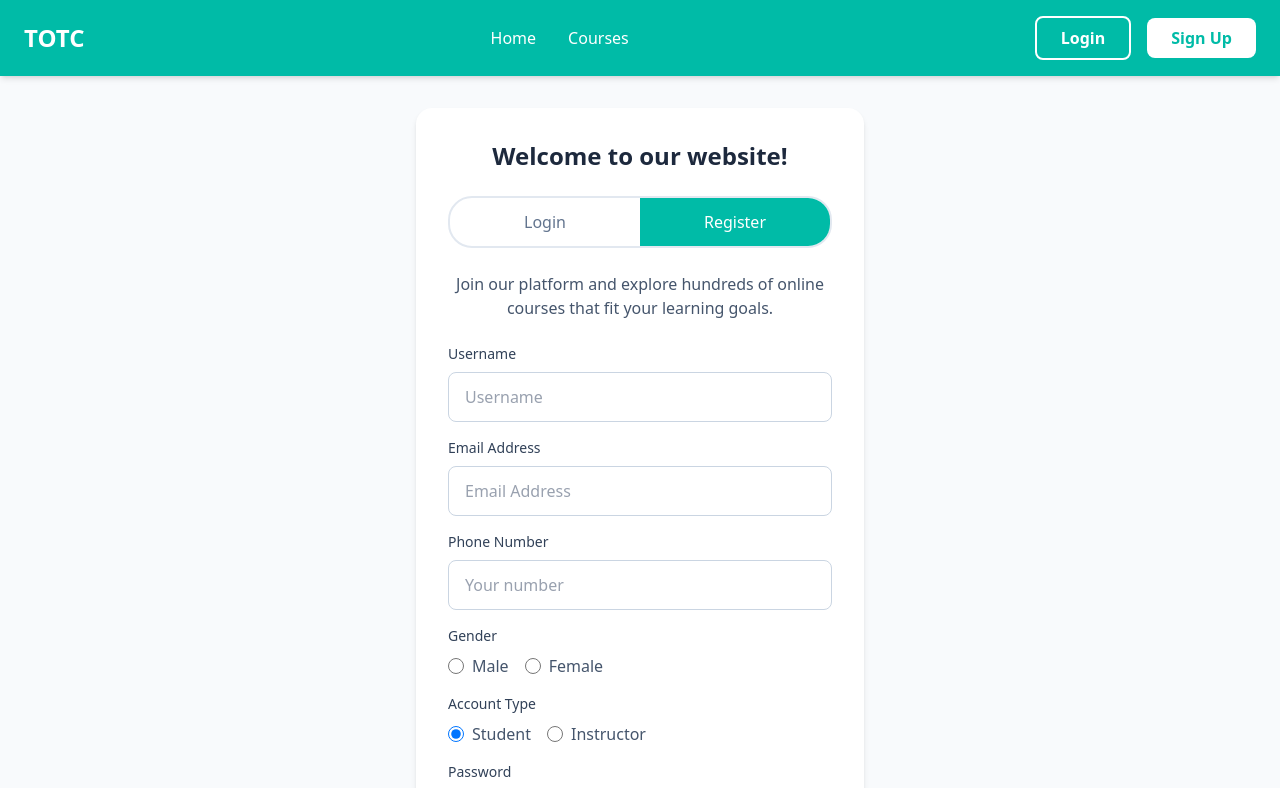
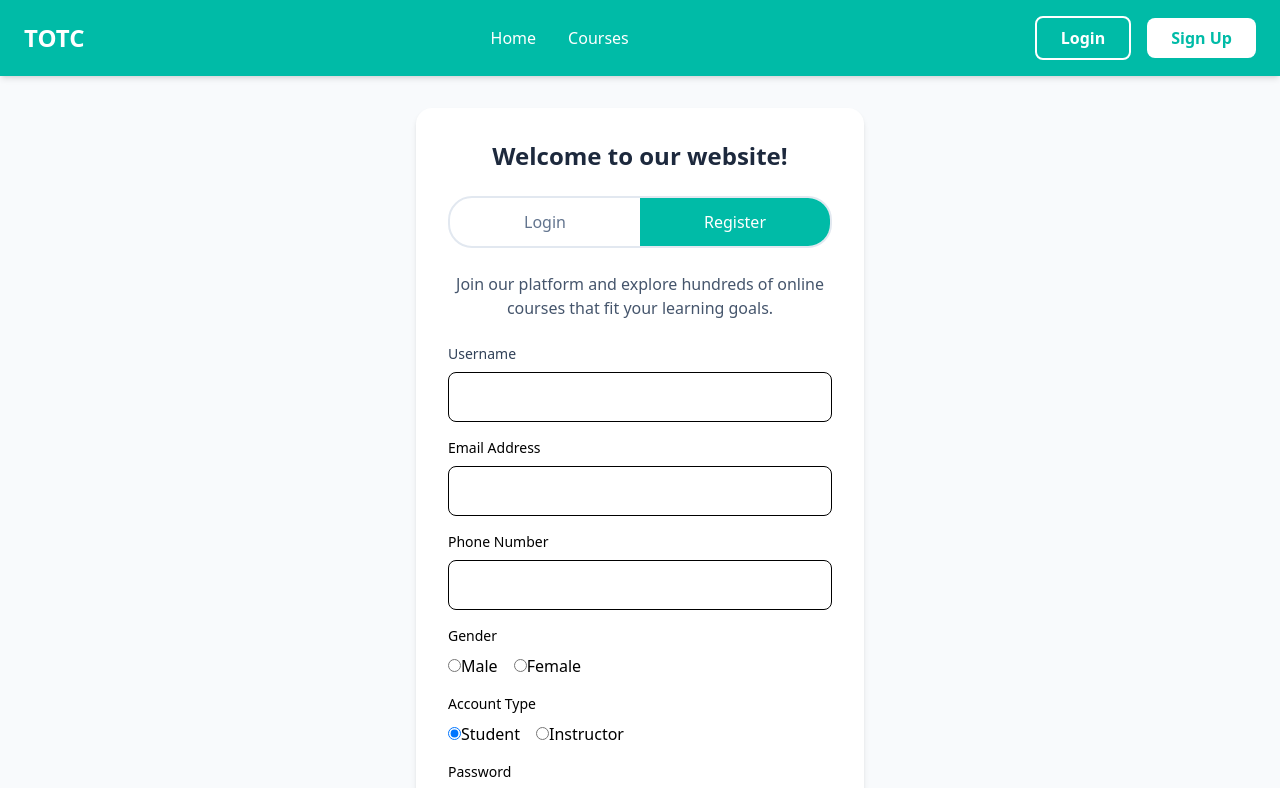
Before and after one commit to mohamedmohab619/learning-website, a React (Vite) app: page /register in a window 1280 px wide. Shown: the top 788 px of the page. Built offline with nearby package versions, Linux system fonts and the light colour scheme; no server answers.

Commit message:
inserting in the profiles table works

```diff
--- a/src/pages/Login.jsx
+++ b/src/pages/Login.jsx
@@ -1,15 +1,16 @@
 import React, { useState } from 'react';
 import { Link, useNavigate } from 'react-router-dom';
-import { useAuth } from '../contexts/AuthContext';
+import { supabase } from '../lib/supabaseClient';
 
 const Login = () => {
   const [formData, setFormData] = useState({
-    username: '',
+    username: '', // this is the EMAIL now
     password: '',
     rememberMe: false,
   });
+
   const [error, setError] = useState('');
-  const { login, loading } = useAuth();
+  const [loading, setLoading] = useState(false);
   const navigate = useNavigate();
 
   const handleChange = (e) => {
@@ -23,17 +24,49 @@ const Login = () => {
   const handleSubmit = async (e) => {
     e.preventDefault();
     setError('');
+    setLoading(true);
 
-    if (!formData.username || !formData.password) {
+    const { username, password } = formData;
+
+    if (!username || !password) {
       setError('Please fill in all fields');
+      setLoading(false);
       return;
     }
 
-    const result = await login(formData.username, formData.password);
-    if (result.success) {
-      navigate('/dashboard');
-    } else {
-      setError(result.error || 'Login failed');
+    try {
+      // ✅ 1. Login with Supabase
+      const { data, error: loginError } =
+        await supabase.auth.signInWithPassword({
+          email: username,   // username field is used as EMAIL
+          password,
+        });
+
+      if (loginError) throw loginError;
+
+      const user = data.user;
+      if (!user) throw new Error('Login failed');
+
+      // ✅ 2. Get user role from profiles
+      const { data: profile, error: profileError } = await supabase
+        .from('profiles')
+        .select('*')
+        .eq('id', user.id)
+        .single();
+
+      if (profileError) throw profileError;
+
+      // ✅ 3. Redirect based on role
+      if (profile.role === 'instructor') {
+        navigate('/instructor');
+      } else {
+        navigate('/dashboard');
+      }
+
+    } catch (err) {
+      setError(err.message || 'Login failed');
+    } finally {
+      setLoading(false);
     }
   };
 
@@ -41,14 +74,22 @@ const Login = () => {
     <div className="min-h-screen flex items-center justify-center p-8 bg-slate-50">
       <div className="bg-white rounded-2xl p-8 max-w-md w-full shadow-md">
         <div className="text-center mb-6">
-          <h2 className="text-2xl font-semibold text-slate-800">Welcome to our website!</h2>
+          <h2 className="text-2xl font-semibold text-slate-800">
+            Welcome to our website!
+          </h2>
         </div>
 
         <div className="flex border-2 border-slate-200 rounded-3xl overflow-hidden mb-6">
-          <Link to="/login" className="flex-1 py-3 text-center font-medium text-white bg-teal-500 transition-colors">
+          <Link
+            to="/login"
+            className="flex-1 py-3 text-center font-medium text-white bg-teal-500 transition-colors"
+          >
             Login
           </Link>
-          <Link to="/register" className="flex-1 py-3 text-center font-medium text-slate-500 hover:text-slate-800 transition-colors">
+          <Link
+            to="/register"
+            className="flex-1 py-3 text-center font-medium text-slate-500 hover:text-slate-800 transition-colors"
+          >
             Register
           </Link>
         </div>
@@ -57,16 +98,24 @@ const Login = () => {
           Join our platform and explore hundreds of online courses that fit your learning goals.
         </p>
 
-        {error && <div className="mb-4 p-3 bg-red-50 border border-red-200 text-red-600 rounded-lg text-sm">{error}</div>}
+        {error && (
+          <div className="mb-4 p-3 bg-red-50 border border-red-200 text-red-600 rounded-lg text-sm">
+            {error}
+          </div>
+        )}
 
         <form onSubmit={handleSubmit} className="space-y-4">
+
+          {/* EMAIL (username field) */}
           <div>
-            <label htmlFor="username" className="block text-sm font-medium text-slate-700 mb-2">Username</label>
+            <label htmlFor="username" className="block text-sm font-medium text-slate-700 mb-2">
+              Email
+            </label>
             <input
-              type="text"
+              type="email"
               id="username"
               name="username"
-              placeholder="Enter your username"
+              placeholder="Enter your email"
               value={formData.username}
               onChange={handleChange}
               className="w-full px-4 py-3 border border-slate-300 rounded-lg focus:outline-none focus:ring-2 focus:ring-teal-500 focus:border-transparent"
@@ -74,8 +123,11 @@ const Login = () => {
             />
           </div>
 
+          {/* PASSWORD */}
           <div>
-            <label htmlFor="password" className="block text-sm font-medium text-slate-700 mb-2">Password</label>
+            <label htmlFor="password" className="block text-sm font-medium text-slate-700 mb-2">
+              Password
+            </label>
             <input
               type="password"
               id="password"
@@ -99,14 +151,20 @@ const Login = () => {
               />
               Remember me
             </label>
+
             <Link to="/forgot-password" className="text-sm text-teal-500 hover:text-teal-600">
               Forgot Password?
             </Link>
           </div>
 
-          <button type="submit" className="w-full py-3 bg-teal-500 text-white rounded-lg font-semibold hover:bg-teal-600 transition-colors disabled:opacity-50 disabled:cursor-not-allowed" disabled={loading}>
+          <button
+            type="submit"
+            disabled={loading}
+            className="w-full py-3 bg-teal-500 text-white rounded-lg font-semibold hover:bg-teal-600 transition-colors disabled:opacity-50 disabled:cursor-not-allowed"
+          >
             {loading ? 'Logging in...' : 'Login'}
           </button>
+
         </form>
       </div>
     </div>
--- a/src/pages/Register.jsx
+++ b/src/pages/Register.jsx
@@ -1,6 +1,6 @@
 import React, { useState } from 'react';
 import { Link, useNavigate } from 'react-router-dom';
-import { useAuth } from '../contexts/AuthContext';
+import { supabase } from '../lib/supabaseClient';
 
 const Register = () => {
   const [formData, setFormData] = useState({
@@ -9,10 +9,11 @@ const Register = () => {
     phone: '',
     gender: '',
     password: '',
-    role: 'student', // Default to student
+    role: 'student',
   });
+
   const [error, setError] = useState('');
-  const { register, loading } = useAuth();
+  const [loading, setLoading] = useState(false);
   const navigate = useNavigate();
 
   const handleChange = (e) => {
@@ -26,22 +27,51 @@ const Register = () => {
   const handleSubmit = async (e) => {
     e.preventDefault();
     setError('');
+    setLoading(true);
 
-    if (!formData.username || !formData.email || !formData.password) {
+    const { username, email, phone, password, role } = formData;
+
+    if (!username || !email || !password) {
       setError('Please fill in all required fields');
+      setLoading(false);
       return;
     }
 
-    const result = await register(formData);
-    if (result.success) {
-      // Navigate based on user role
-      if (formData.role === 'instructor') {
+    try {
+      // ✅ 1. Create Auth User
+      const { data, error: authError } = await supabase.auth.signUp({
+        email,
+        password,
+      });
+
+      if (authError) throw authError;
+
+      const user = data.user;
+      if (!user) throw new Error('User creation failed');
+
+      // ✅ 2. Insert Profile Data
+      const { error: profileError } = await supabase
+        .from('profiles')
+        .insert({
+          id: user.id,
+          full_name: username,
+          phone,
+          role,
+        });
+
+      if (profileError) throw profileError;
+
+      // ✅ 3. Redirect Based on Role
+      if (role === 'instructor') {
         navigate('/instructor');
       } else {
         navigate('/dashboard');
       }
-    } else {
-      setError(result.error || 'Registration failed');
+
+    } catch (err) {
+      setError(err.message || 'Registration failed');
+    } finally {
+      setLoading(false);
     }
   };
 
@@ -80,133 +110,99 @@ const Register = () => {
         )}
 
         <form onSubmit={handleSubmit} className="space-y-4">
+
+          {/* Username */}
           <div>
-            <label htmlFor="username" className="block text-sm font-medium text-slate-700 dark:text-gray-300 mb-2 transition-colors">
+            <label className="block text-sm font-medium text-slate-700 dark:text-gray-300 mb-2">
               Username
             </label>
             <input
               type="text"
-              id="username"
               name="username"
-              placeholder="Username"
               value={formData.username}
               onChange={handleChange}
-              className="w-full px-4 py-3 border border-slate-300 dark:border-gray-600 bg-white dark:bg-gray-700 text-gray-800 dark:text-gray-200 placeholder-gray-400 dark:placeholder-gray-400 rounded-lg focus:outline-none focus:ring-2 focus:ring-teal-500 focus:border-transparent transition-colors"
               required
+              className="w-full px-4 py-3 border rounded-lg"
             />
           </div>
 
+          {/* Email */}
           <div>
-            <label htmlFor="email" className="block text-sm font-medium text-slate-700 dark:text-gray-300 mb-2 transition-colors">
-              Email Address
-            </label>
+            <label className="block text-sm font-medium mb-2">Email Address</label>
             <input
               type="email"
-              id="email"
               name="email"
-              placeholder="Email Address"
               value={formData.email}
               onChange={handleChange}
-              className="w-full px-4 py-3 border border-slate-300 dark:border-gray-600 bg-white dark:bg-gray-700 text-gray-800 dark:text-gray-200 placeholder-gray-400 dark:placeholder-gray-400 rounded-lg focus:outline-none focus:ring-2 focus:ring-teal-500 focus:border-transparent transition-colors"
               required
+              className="w-full px-4 py-3 border rounded-lg"
             />
           </div>
 
+          {/* Phone */}
           <div>
-            <label htmlFor="phone" className="block text-sm font-medium text-slate-700 dark:text-gray-300 mb-2 transition-colors">
-              Phone Number
-            </label>
+            <label className="block text-sm font-medium mb-2">Phone Number</label>
             <input
               type="tel"
-              id="phone"
               name="phone"
-              placeholder="Your number"
               value={formData.phone}
               onChange={handleChange}
-              className="w-full px-4 py-3 border border-slate-300 dark:border-gray-600 bg-white dark:bg-gray-700 text-gray-800 dark:text-gray-200 placeholder-gray-400 dark:placeholder-gray-400 rounded-lg focus:outline-none focus:ring-2 focus:ring-teal-500 focus:border-transparent transition-colors"
+              className="w-full px-4 py-3 border rounded-lg"
             />
           </div>
 
+          {/* Gender (Not saved yet – safe for now) */}
           <div>
-            <label className="block text-sm font-medium text-slate-700 dark:text-gray-300 mb-2 transition-colors">
-              Gender
-            </label>
+            <label className="block text-sm font-medium mb-2">Gender</label>
             <div className="flex gap-4">
-              <label className="flex items-center gap-2 text-slate-600 dark:text-gray-400 cursor-pointer transition-colors">
-                <input
-                  type="radio"
-                  name="gender"
-                  value="male"
-                  checked={formData.gender === 'male'}
-                  onChange={handleChange}
-                  className="w-4 h-4 text-teal-500 focus:ring-teal-500"
-                />
+              <label>
+                <input type="radio" name="gender" value="male" onChange={handleChange} />
                 Male
               </label>
-              <label className="flex items-center gap-2 text-slate-600 dark:text-gray-400 cursor-pointer transition-colors">
-                <input
-                  type="radio"
-                  name="gender"
-                  value="female"
-                  checked={formData.gender === 'female'}
-                  onChange={handleChange}
-                  className="w-4 h-4 text-teal-500 focus:ring-teal-500"
-                />
+              <label>
+                <input type="radio" name="gender" value="female" onChange={handleChange} />
                 Female
               </label>
             </div>
           </div>
 
+          {/* Role */}
           <div>
-            <label className="block text-sm font-medium text-slate-700 dark:text-gray-300 mb-2 transition-colors">
-              Account Type
-            </label>
+            <label className="block text-sm font-medium mb-2">Account Type</label>
             <div className="flex gap-4">
-              <label className="flex items-center gap-2 text-slate-600 dark:text-gray-400 cursor-pointer transition-colors">
-                <input
-                  type="radio"
-                  name="role"
-                  value="student"
-                  checked={formData.role === 'student'}
-                  onChange={handleChange}
-                  className="w-4 h-4 text-teal-500 focus:ring-teal-500"
-                />
+              <label>
+                <input type="radio" name="role" value="student" checked={formData.role === 'student'} onChange={handleChange} />
                 Student
               </label>
-              <label className="flex items-center gap-2 text-slate-600 dark:text-gray-400 cursor-pointer transition-colors">
-                <input
-                  type="radio"
-                  name="role"
-                  value="instructor"
-                  checked={formData.role === 'instructor'}
-                  onChange={handleChange}
-                  className="w-4 h-4 text-teal-500 focus:ring-teal-500"
-                />
+              <label>
+                <input type="radio" name="role" value="instructor" checked={formData.role === 'instructor'} onChange={handleChange} />
                 Instructor
               </label>
             </div>
           </div>
 
+          {/* Password */}
           <div>
-            <label htmlFor="password" className="block text-sm font-medium text-slate-700 dark:text-gray-300 mb-2 transition-colors">
-              Password
-            </label>
+            <label className="block text-sm font-medium mb-2">Password</label>
             <input
               type="password"
-              id="password"
               name="password"
-              placeholder="Your Password"
+              minLength={6}
               value={formData.password}
               onChange={handleChange}
-              className="w-full px-4 py-3 border border-slate-300 dark:border-gray-600 bg-white dark:bg-gray-700 text-gray-800 dark:text-gray-200 placeholder-gray-400 dark:placeholder-gray-400 rounded-lg focus:outline-none focus:ring-2 focus:ring-teal-500 focus:border-transparent transition-colors"
               required
-              minLength={6}
+              className="w-full px-4 py-3 border rounded-lg"
             />
           </div>
 
-          <button type="submit" className="w-full py-3 bg-teal-500 text-white rounded-lg font-semibold hover:bg-teal-600 transition-colors disabled:opacity-50 disabled:cursor-not-allowed" disabled={loading}>
+          <button
+            type="submit"
+            disabled={loading}
+            className="w-full py-3 bg-teal-500 text-white rounded-lg font-semibold"
+          >
             {loading ? 'Registering...' : 'Register'}
           </button>
+
         </form>
       </div>
     </div>
```
Also changed, not shown: src/components/ProtectedRoute.jsx (+8 -26 lines).
